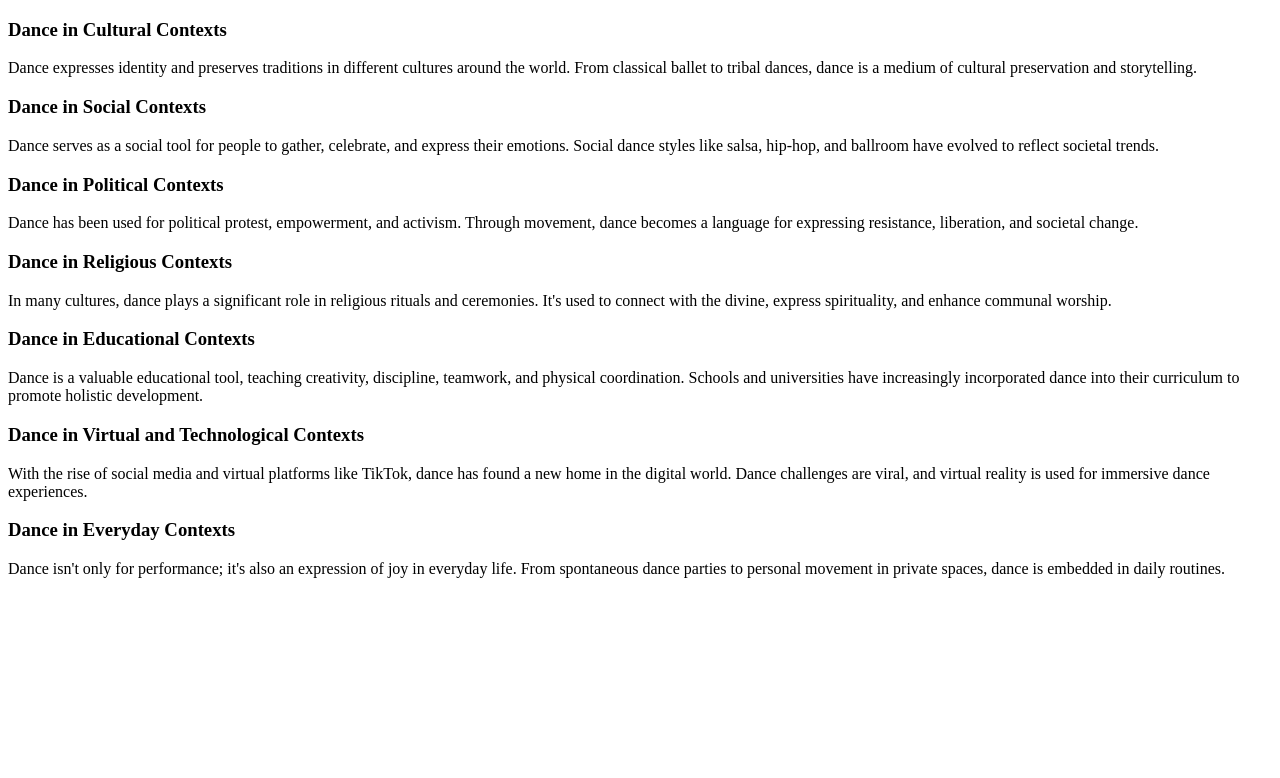
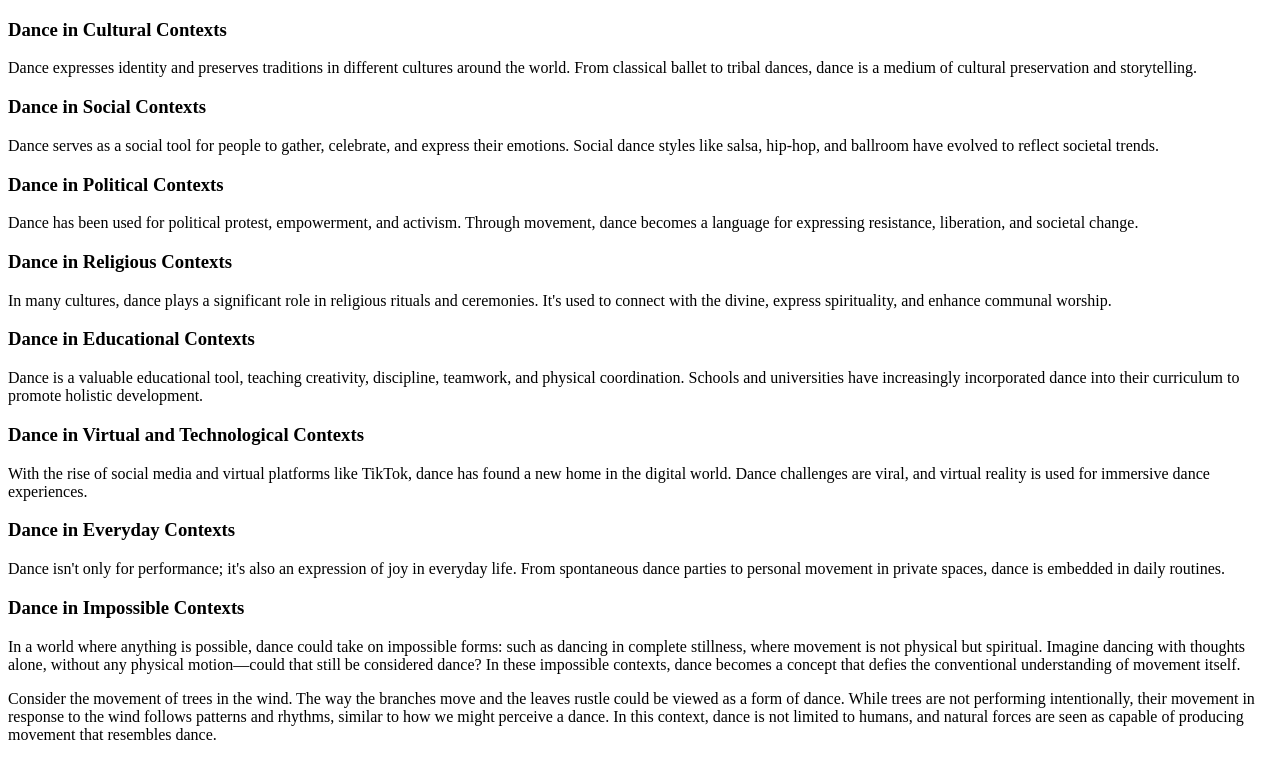
Before and after one commit to BocsaGeorgiana/BocsaGeorgiana.github.io, a plain HTML site: page contexts.html in a window 1280 px wide. Drawn offline with Linux system fonts and the light colour scheme.

Commit message:
add on contexts

```diff
--- a/contexts.html
+++ b/contexts.html
@@ -67,6 +67,23 @@
                         dance parties to personal movement in private spaces, dance is embedded in daily routines.</p>
                 </div>
             </div>
+
+            <div class="timeline-item">
+                <div class="timeline-content">
+                    <h3>Dance in Impossible Contexts</h3>
+                    <p>In a world where anything is possible, dance could take on impossible forms: such as dancing in
+                        complete stillness, where movement is not physical but spiritual. Imagine dancing with thoughts
+                        alone, without any physical motion—could that still be considered dance? In these impossible
+                        contexts, dance becomes a concept that defies the conventional understanding of movement itself.
+                    </p>
+                    <p>Consider the movement of trees in the wind. The way the branches move and the leaves rustle could
+                        be viewed as a form of dance. While trees are not performing intentionally, their movement in
+                        response to the wind follows patterns and rhythms, similar to how we might perceive a dance. In
+                        this context, dance is not limited to humans, and natural forces are seen as capable of
+                        producing movement that resembles dance.</p>
+                </div>
+            </div>
+
         </div>
     </div>
 </body>
```
